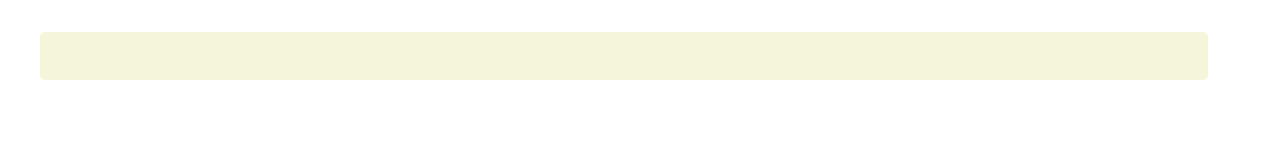
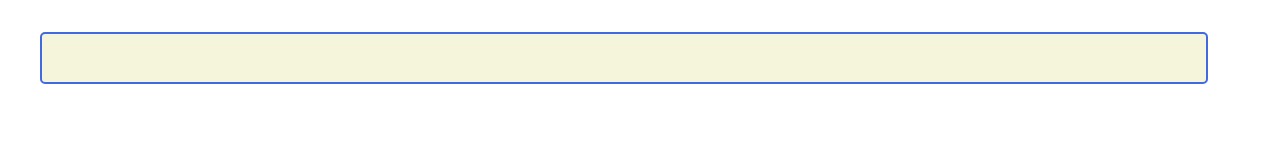
Before and after one commit to astrokd/myBlog, a Gatsby site: page /components/callToAction in a window 1280 px wide. Built offline with nearby package versions, Linux system fonts and the light colour scheme; Gatsby itself is replaced by a stand-in of ours.

Commit message:
cta border, gitignore

```diff
--- a/src/pages/components/callToAction.module.css
+++ b/src/pages/components/callToAction.module.css
@@ -4,6 +4,6 @@
   padding: 24px;
   margin: 32px;
   margin-right: 64px;
-  border: 5px royalblue;
+  border: 2px solid royalblue;
   border-radius: 5px;
 }
```
Also changed, not shown: 1 other file.
